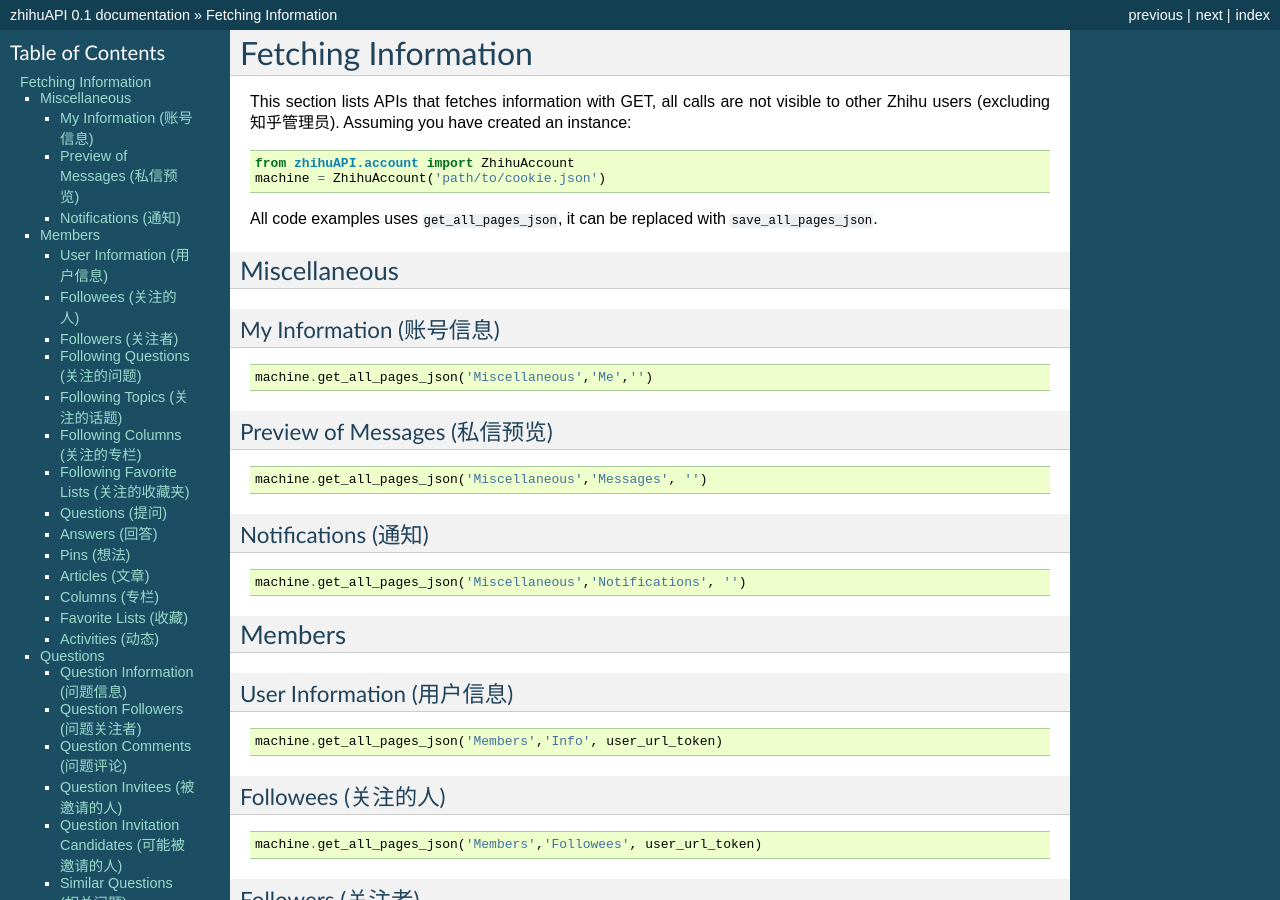
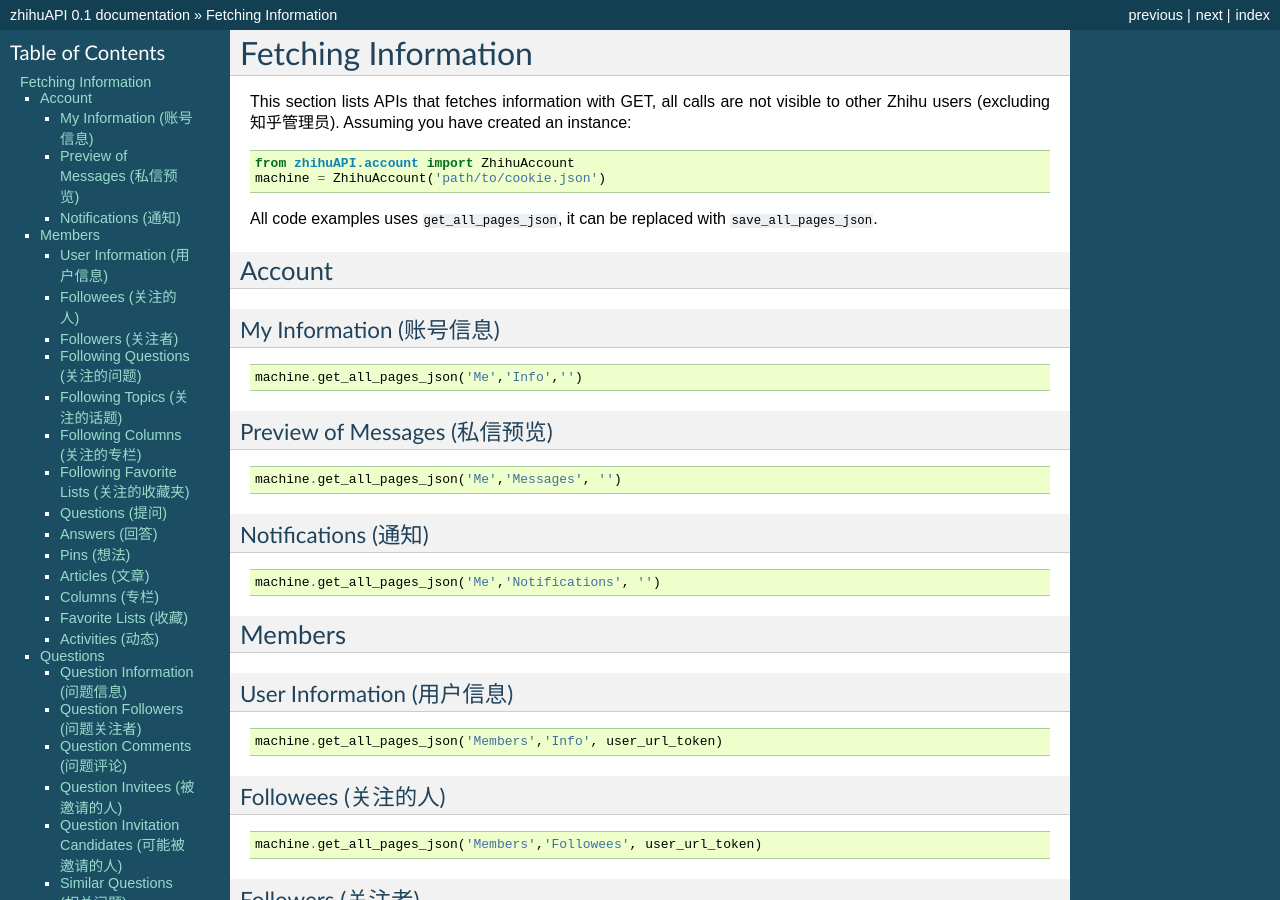
Before and after one commit to vaporized/zhihuAPI, a Sphinx documentation site: the page built from docs/fetch_info.rst, in a window 1280 px wide and 900 px high. Built offline with Sphinx 7.4.7, drawn with Linux system fonts in a browser that asks for light colours.

Commit message:
Renamed APIs

```diff
--- a/docs/fetch_info.rst
+++ b/docs/fetch_info.rst
@@ -12,27 +12,27 @@
 
 All code examples uses :code:`get_all_pages_json`, it can be replaced with :code:`save_all_pages_json`.
 
-Miscellaneous
+Account
 ----------------
 
 My Information (账号信息)
 ^^^^^^^^^^^^^^^^^^^^^^^^^^^^
 .. code:: python
 
-    machine.get_all_pages_json('Miscellaneous','Me','')
+    machine.get_all_pages_json('Me','Info','')
 
 
 Preview of Messages (私信预览)
 ^^^^^^^^^^^^^^^^^^^^^^^^^^^^^^^^
 .. code:: python
 
-    machine.get_all_pages_json('Miscellaneous','Messages', '')
+    machine.get_all_pages_json('Me','Messages', '')
 
 Notifications (通知)
 ^^^^^^^^^^^^^^^^^^^^^^^^^^^^^^^
 .. code:: python
 
-    machine.get_all_pages_json('Miscellaneous','Notifications', '')
+    machine.get_all_pages_json('Me','Notifications', '')
 
 Members
 -----------
```
Also changed, not shown: 2 other files.
